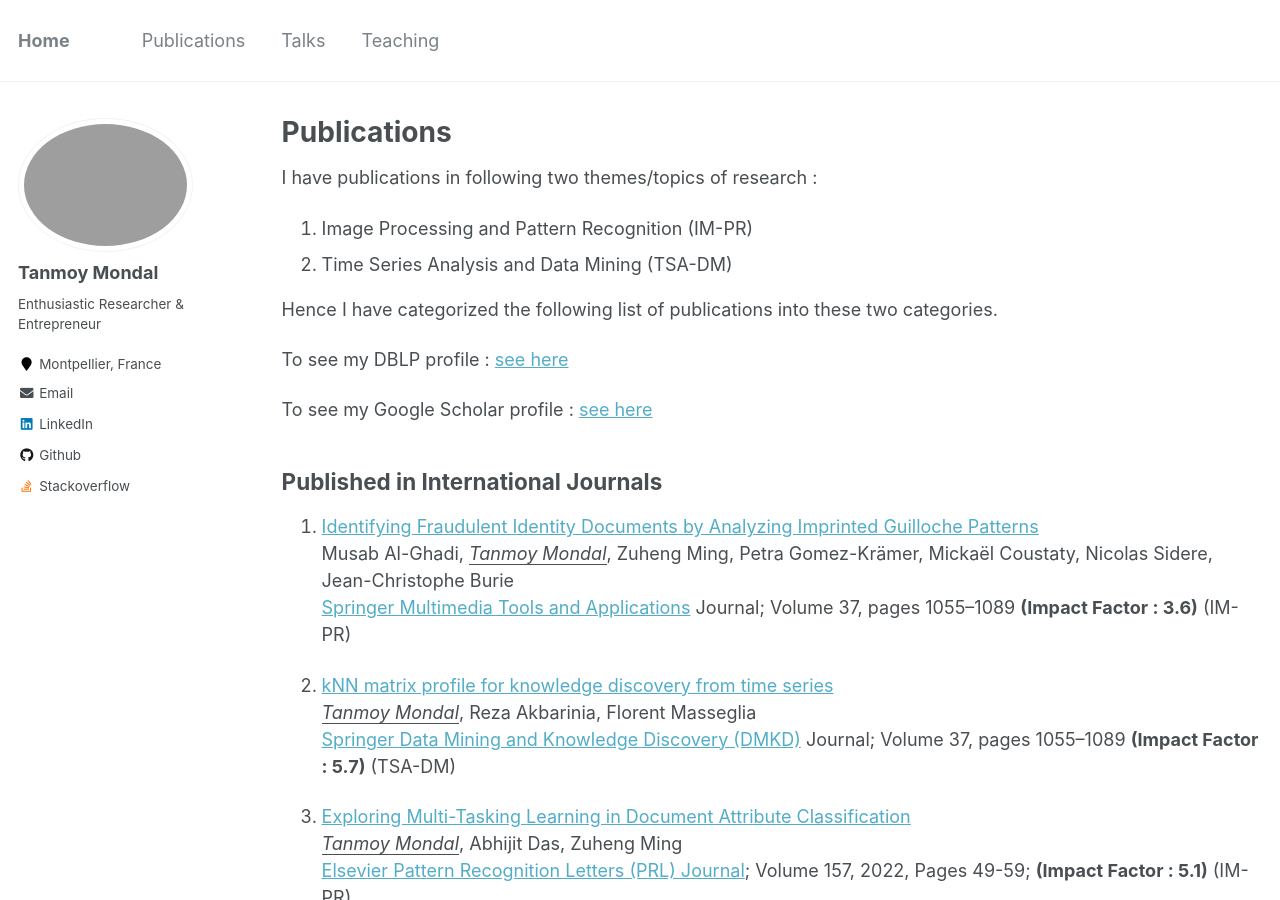
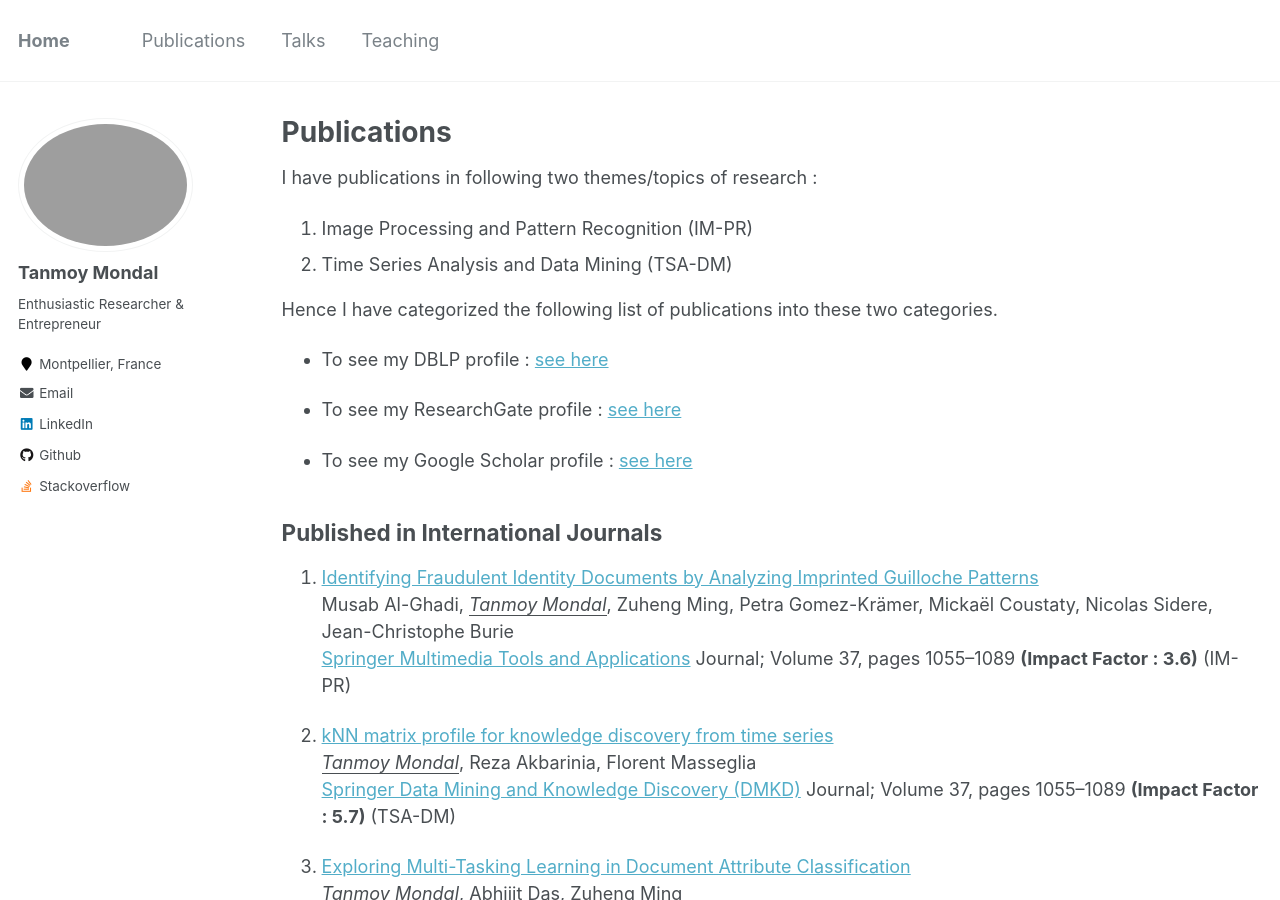
Before and after one commit to mondal-tanmoy/mondal-tanmoy.github.io, a Jekyll site: the page built from _pages/publications.md, in a window 1280 px wide and 900 px high. Built offline with Jekyll 4.4.1, drawn with Linux system fonts in a browser that asks for light colours.

```diff
--- a/_pages/publications.md
+++ b/_pages/publications.md
@@ -10,9 +10,11 @@ I have publications in following two themes/topics of research :
 
 Hence I have categorized the following list of publications into these two categories.
 
- To see my DBLP profile : [see here](https://dblp.org/pid/30/10490.html)
+ - To see my DBLP profile : [see here](https://dblp.org/pid/30/10490.html)
 
- To see my Google Scholar profile : [see here](https://scholar.google.com/citations?hl=fr&user=Z7ogDD4AAAAJ&view_op=list_works&gmla=AILGF5Wo-k_JvkmAORGOoA_BaIjx7UOcIKCnMTGexrGScpJxrA-US8UOFvpTey3I7Ewo-0SloV3HvGg5r810BdVWFq3j-uV_TWO67N7nLfVMpfwYyQ)
+ - To see my ResearchGate profile : [see here](https://www.researchgate.net/profile/Tanmoy-Mondal-5)
+
+ - To see my Google Scholar profile : [see here](https://scholar.google.com/citations?hl=fr&user=Z7ogDD4AAAAJ&view_op=list_works&gmla=AILGF5Wo-k_JvkmAORGOoA_BaIjx7UOcIKCnMTGexrGScpJxrA-US8UOFvpTey3I7Ewo-0SloV3HvGg5r810BdVWFq3j-uV_TWO67N7nLfVMpfwYyQ)
 
 
 
```
Also changed, not shown: _pages/about.md (+2 -0 lines).
